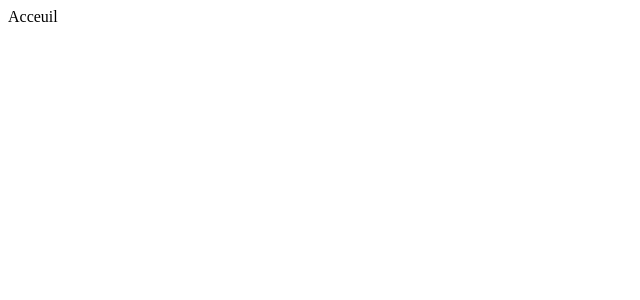
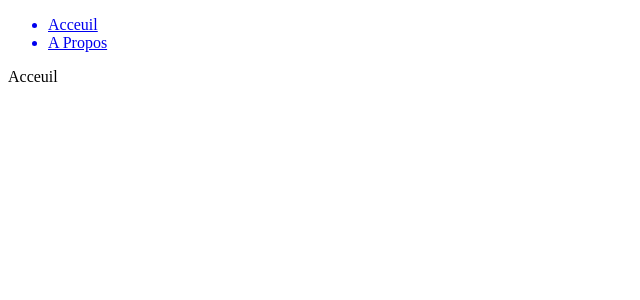
Before and after one commit to golmem/react1, a React (Create React App) app: page / in a window 1280 px wide. Shown: the top 300 px of the page, without its empty margins (0-640 px from the left). Built offline with nearby package versions, Linux system fonts and the light colour scheme.

Commit message:
composant de navigation et liens

```diff
--- /dev/null
+++ b/src/components/Navigation.js
@@ -0,0 +1,23 @@
+import React from "react";
+//lien en react
+import { NavLink } from "react-router-dom";
+
+const Navigation = () => {
+	return (
+		<div className="navigation">
+			<ul>
+				{/* le to sert de href  et la balise navlink sert de a*/}
+				{/* le premier navlink mene a la page Home*/}
+				<NavLink to="/">
+					<li>Acceuil</li>
+				</NavLink>
+				{/*le second navlink mene a la page About*/}
+				<NavLink to="/about">
+					<li>A Propos</li>
+				</NavLink>
+			</ul>
+		</div>
+	);
+};
+
+export default Navigation;
--- a/src/pages/About.js
+++ b/src/pages/About.js
@@ -1,8 +1,10 @@
 import React from "react";
+import Navigation from "../components/Navigation";
 
 const About = () => {
 	return (
 		<div>
+			<Navigation />
 			<h2>A propos</h2>
 			<p>
 				Lorem ipsum dolor sit amet consectetur adipisicing elit. Aspernatur,
--- a/src/pages/Home.js
+++ b/src/pages/Home.js
@@ -1,7 +1,15 @@
 import React from "react";
+import Navigation from "../components/Navigation";
+//importation de la navigation
 
 const Home = () => {
-	return <div>Acceuil</div>;
+	return (
+		<div>
+			{/**appel du composant Navigation dans la page Home*/}
+			<Navigation />
+			<p>Acceuil</p>
+		</div>
+	);
 };
 
 export default Home;
```
